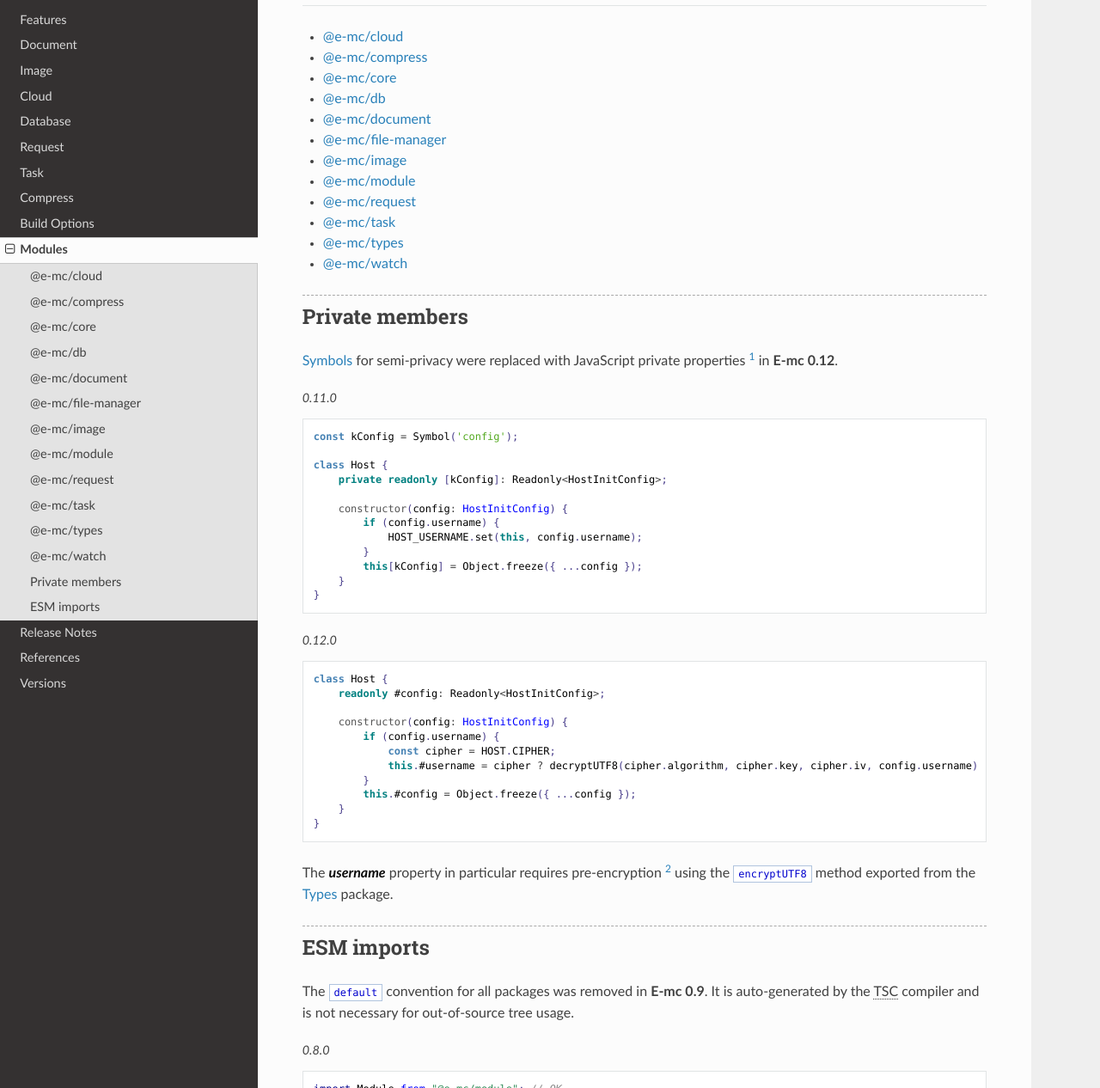
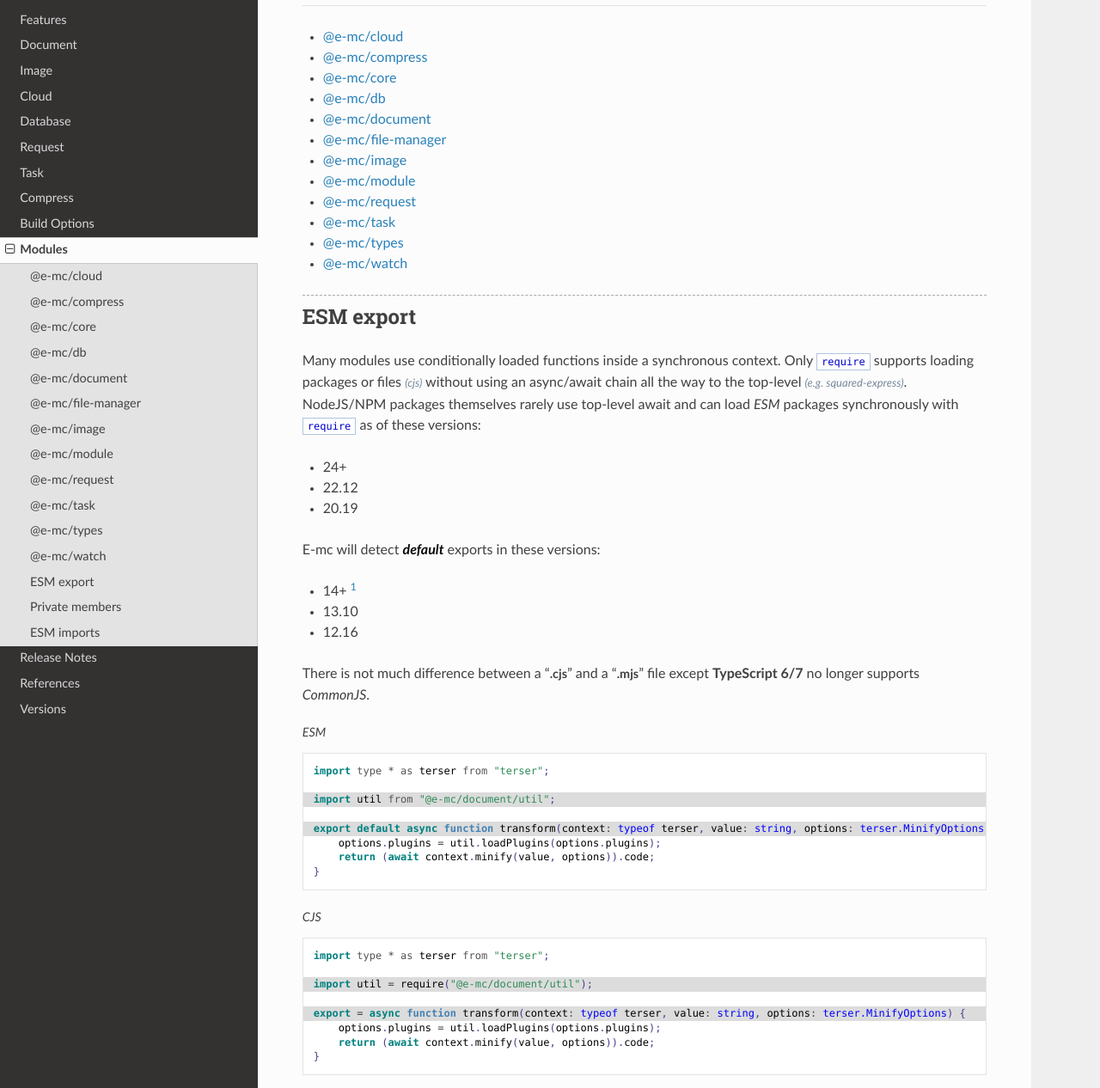
Before and after one commit to anpham6/chrome-docs, a Sphinx documentation site: the page built from source/modules/index.rst, in a window 1280 px wide and 1400 px high, cut to the strip 134-1400 px from the top of the window. Shown: the whole strip at 86% size. Built offline with Sphinx 7.4.7 and the Read the Docs theme 3.1.0, drawn with Linux system fonts in a browser that asks for light colours; some of the changed text lies outside the part shown.

Commit message:
Modules: ESM export default for TypeScript users was created.

```diff
--- a/source/_static/role.css
+++ b/source/_static/role.css
@@ -9,7 +9,7 @@
 }
 
 em.lower {
-    font-size: 13px;
+    font-size: 90%;
     font-weight: bold;
     font-style: normal;
 }
--- a/source/modules/index.rst
+++ b/source/modules/index.rst
@@ -17,6 +17,53 @@
   task
   types
   watch
+
+ESM export
+==========
+
+Many modules use conditionally loaded functions inside a synchronous context. Only ``require`` supports loading packages or files :alt:`(cjs)` without using an async/await chain all the way to the top-level :alt:`(e.g. squared-express)`. NodeJS/NPM packages themselves rarely use top-level await and can load *ESM* packages synchronously with ``require`` as of these versions:
+
+* 24+
+* 22.12
+* 20.19
+
+E-mc will detect :target:`default` exports in these versions:
+
+* 14+ [#]_
+* 13.10
+* 12.16
+
+There is not much difference between a ":lower:`.cjs`" and a ":lower:`.mjs`" file except **TypeScript 6/7** no longer supports *CommonJS*.
+
+.. highlight:: typescript
+
+.. code-block::
+  :caption: ESM
+  :emphasize-lines: 3,5
+
+  import type * as terser from "terser";
+
+  import util from "@e-mc/document/util";
+
+  export default async function transform(context: typeof terser, value: string, options: terser.MinifyOptions) {
+      options.plugins = util.loadPlugins(options.plugins);
+      return (await context.minify(value, options)).code;
+  }
+
+.. code-block::
+  :caption: CJS
+  :emphasize-lines: 3,5
+
+  import type * as terser from "terser";
+
+  import util = require("@e-mc/document/util");
+
+  export = async function transform(context: typeof terser, value: string, options: terser.MinifyOptions) {
+      options.plugins = util.loadPlugins(options.plugins);
+      return (await context.minify(value, options)).code;
+  }
+
+.. note:: *E-mc* is shipped only as **CJS** modules until **1.0.0**. The source repository :target:`module` system did change from ":lower:`commonjs`" to ":lower:`preserve`" in **E-mc 0.14**. [#]_
 
 Private members
 ===============
@@ -99,5 +146,7 @@
 - `@e-mc/document/util <https://www.unpkg.com/@e-mc/document/util.d.ts>`_
 - `@e-mc/request/util <https://www.unpkg.com/@e-mc/request/util.d.ts>`_
 
+.. [#] squared-express 4.2 + sqd-serve 0.20
+.. [#] https://devblogs.microsoft.com/typescript/announcing-typescript-6-0-rc
 .. [#] https://developer.mozilla.org/en-US/docs/Web/JavaScript/Reference/Classes/Private_properties
 .. [#] squared-express 3.5 + sqd-serve 0.17
```
